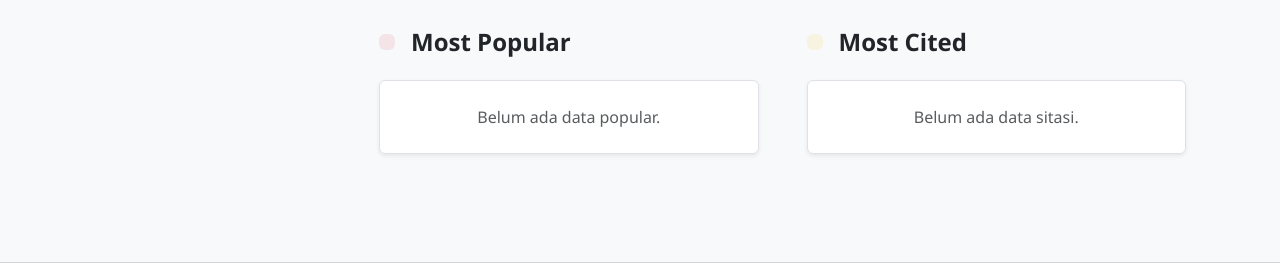
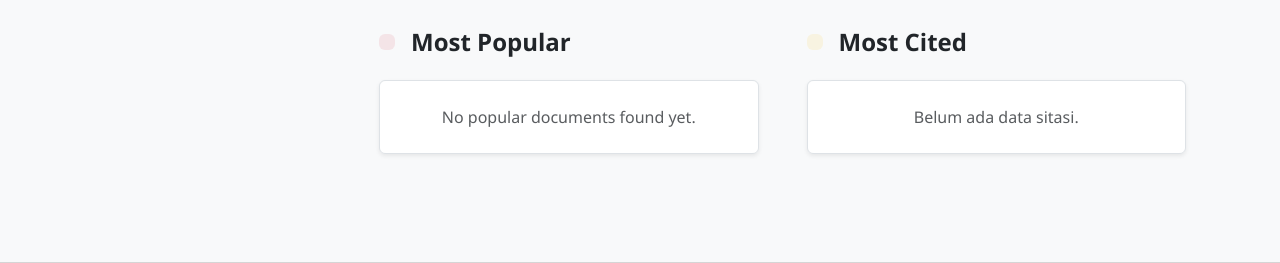
Before and after one commit to dickpra/sustain-indexer, a Laravel app: template resources/views/index.blade.php in a window 1280 px wide. Shown: the part 2953-3216 px from the top of the page. Run offline with Laravel 10, Linux system fonts and the light colour scheme; the template is opened without the code that fills it, so the values that code supplies are empty; data comes from the database, SQL or seed files in the repository.

Commit message:
fix indo

```diff
--- a/resources/views/home.blade.php
+++ b/resources/views/home.blade.php
@@ -112,7 +112,7 @@
                         </div>
                     </a>
                     @empty
-                    <div class="list-group-item p-4 text-center text-muted small">Belum ada data popular.</div>
+                    <div class="list-group-item p-4 text-center text-muted small">No popular documents found yet.</div>
                     @endforelse
                 </div>
             </div>
--- a/resources/views/index.blade.php
+++ b/resources/views/index.blade.php
@@ -171,7 +171,7 @@
                             </a>
                             @empty
                             <div class="list-group-item p-4 text-center text-muted">
-                                Belum ada data popular.
+                                No popular documents found yet.
                             </div>
                             @endforelse
                         </div>
```
